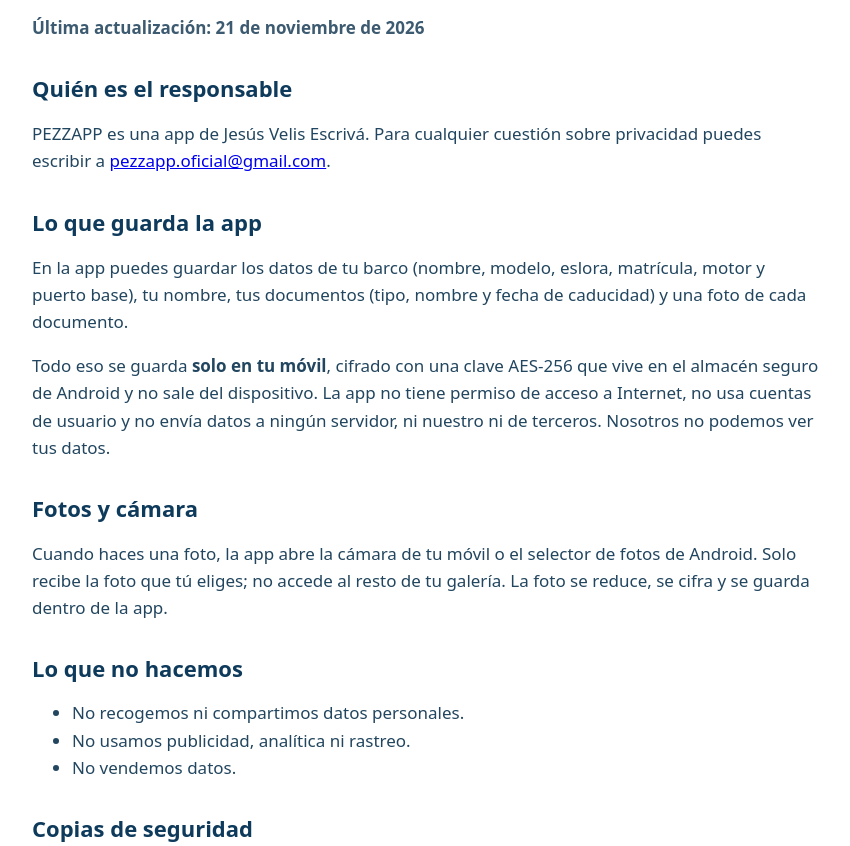
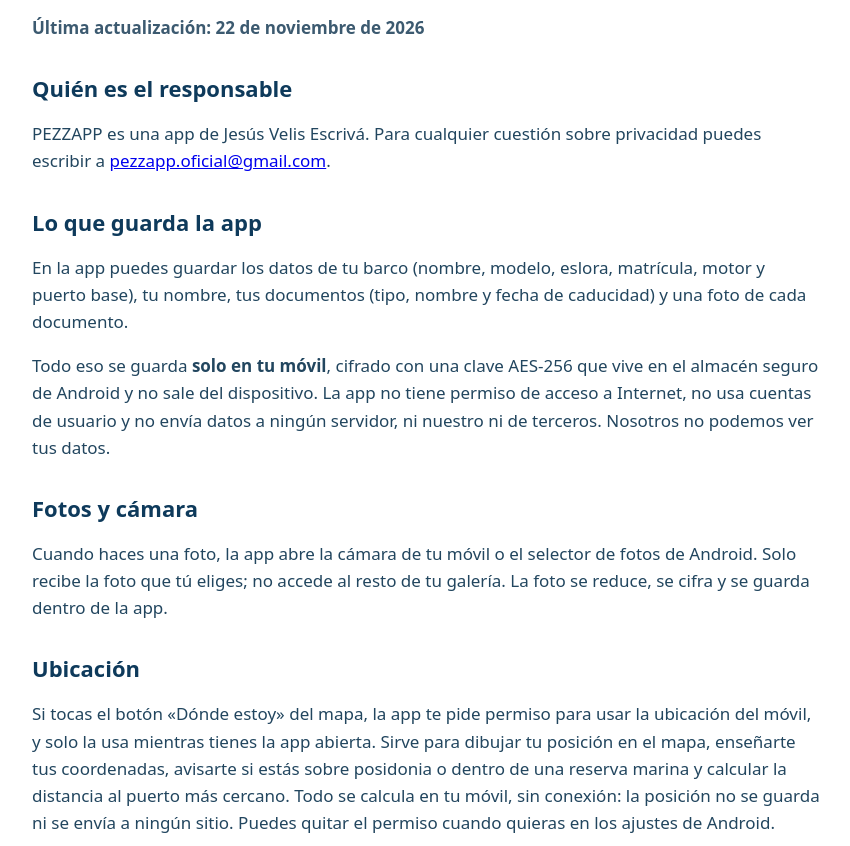
Before and after one commit to pezzappoficial-bot/pezzapp-web, a plain HTML site: page sitio/privacidad.html in a window 1280 px wide. Shown: the part 186-1032 px from the top of the page, without its empty margins (214-1064 px from the left). Drawn offline with Linux system fonts and the light colour scheme; a web font is replaced by a local one.

Commit message:
Privacidad: explicar el uso de la ubicación (punto azul del mapa)

```diff
--- a/sitio/privacidad.html
+++ b/sitio/privacidad.html
@@ -23,7 +23,7 @@
 </div></header>
 <main class="legal"><div class="wrap">
 <h1>Política de privacidad</h1>
-<p class="fecha">Última actualización: 21 de noviembre de 2026</p>
+<p class="fecha">Última actualización: 22 de noviembre de 2026</p>
 
 <h2>Quién es el responsable</h2>
 <p>PEZZAPP es una app de Jesús Velis Escrivá. Para cualquier cuestión sobre privacidad puedes escribir a <a href="mailto:pezzapp.oficial@gmail.com">pezzapp.oficial@gmail.com</a>.</p>
@@ -34,6 +34,9 @@
 
 <h2>Fotos y cámara</h2>
 <p>Cuando haces una foto, la app abre la cámara de tu móvil o el selector de fotos de Android. Solo recibe la foto que tú eliges; no accede al resto de tu galería. La foto se reduce, se cifra y se guarda dentro de la app.</p>
+
+    <h2>Ubicación</h2>
+    <p>Si tocas el botón «Dónde estoy» del mapa, la app te pide permiso para usar la ubicación del móvil, y solo la usa mientras tienes la app abierta. Sirve para dibujar tu posición en el mapa, enseñarte tus coordenadas, avisarte si estás sobre posidonia o dentro de una reserva marina y calcular la distancia al puerto más cercano. Todo se calcula en tu móvil, sin conexión: la posición no se guarda ni se envía a ningún sitio. Puedes quitar el permiso cuando quieras en los ajustes de Android.</p>
 
 <h2>Lo que no hacemos</h2>
 <ul>
```
